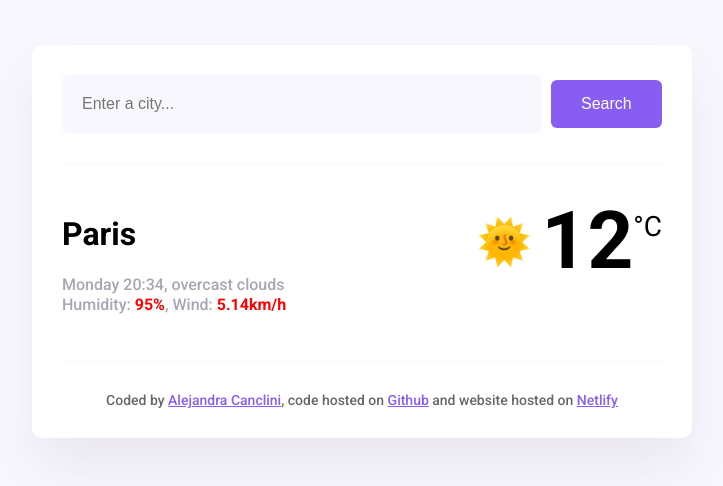
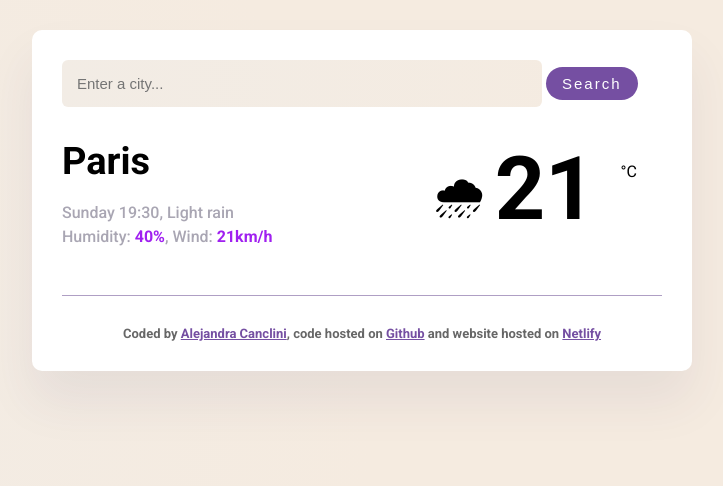
Before and after one commit to malecanclini/meteo, a website: page index.html in a window 1280 px wide. Shown: the whole page, without its empty margins (278-1001 px from the left). Drawn offline with nearby package versions, Linux system fonts and the light colour scheme; files that its build step writes are made by us from their sources.

Commit message:
fixed broked codes

```diff
--- a/index.html
+++ b/index.html
@@ -1,42 +1,46 @@
 <!DOCTYPE html>
 <html lang="en">
   <head>
-    <meta charset="UTF-8">
-    <meta name="viewport" content="width=device-width, initial-scale=1.0">
-    <link rel="stylesheet" href="css/style.css"> <!-- Asegúrate de la ruta correcta -->
-    <link rel="preconnect" href="https://fonts.googleapis.com">
-    <link rel="preconnect" href="https://fonts.gstatic.com" crossorigin>
-    <link rel="stylesheet" href="scr/style.css">
-    <link href="https://fonts.googleapis.com/css2?family=Roboto:wght@100;300;400;500;700;900&display=swap" rel="stylesheet">
-    <script src="https://cdn.jsdelivr.net/npm/axios/dist/axios.min.js"></script>
-    <title>Meteo App</title>
+    <meta charset="UTF-8" />
+    <meta name="viewport" content="width=device-width, initial-scale=1.0" />
+    <link rel="preconnect" href="https://fonts.googleapis.com" />
+    <link rel="preconnect" href="https://fonts.gstatic.com" crossorigin />
+    <link
+      href="https://fonts.googleapis.com/css2?family=Roboto:ital,wght@0,100;0,300;0,400;0,500;0,700;0,900;1,100;1,300;1,400;1,500;1,700;1,900&display=swap"
+      rel="stylesheet"
+    />
+    <link rel="stylesheet" href="scr/styles.css" />
+    <script src="https://cdn.jsdelivr.net/npm/axios@1.6.7/dist/axios.min.js"></script>
+    <title>Weather App</title>
   </head>
   <body>
-    <div class="weather-app">
+    <div class="weatherApp">
       <header>
-            <form class="search-form" id="search-form">
-                <input type="search"
+        <form class="searchForm" id="search-form">
+          <input
+            type="search"
             placeholder="Enter a city..."
             required
             id="search-form-input"
-                       class="search-form-input"/>
-                <input type="submit" value="Search" class="search-form-button"/>
+            class="searchFormInput"
+          />
+          <input type="submit" value="Search" class="searchFormButton" />
         </form>
       </header>
       <main>
-            <div class="weather-app-data">
+        <div class="weatherAppData">
           <div>
-                    <h1 id="weather-app-city">Paris</h1> <!-- Cambié a ID -->
-                    <p class="weather-app-details">
-                        Monday 20:34, overcast clouds
-                        <br/>
-                        Humidity: <strong>95%</strong>, Wind: <strong>5.14km/h</strong>
+            <h1 class="weatherAppCity" id="city">Paris</h1>
+            <p class="weatherAppDetails">
+              Sunday 19:30, Light rain
+              <br />
+              Humidity: <strong>40%</strong>, Wind: <strong>21km/h</strong>
             </p>
           </div>
-                <div class="weather-app-temperature-container">
-                    <div class="weather-app-icon">🌞</div>
-                    <div id="weather-app-temperature" class="weather-app-temperature">12</div> <!-- Cambié a ID -->
-                    <div class="weather-app-unit">°C</div>
+          <div class="weatherAppTempContainer">
+            <div class="weatherAppIcon">🌧</div>
+            <div class="weatherAppTempValue" id="temperature">21</div>
+            <div class="weatherAppUnit">°C</div>
           </div>
         </div>
       </main>
@@ -46,6 +50,7 @@
         <a href="https://github.com/malecanclini/meteo" target="_blank"> Github</a> and website hosted on
         <a href="https://meteo-shecodes-app-canclini.netlify.app/" target="_blank"> Netlify </a>
       </footer>
-        <script src="scr/index.js"></script> <!-- Asegúrate de la ruta correcta -->
+    </div>
+    <script src="scr/app.js"></script>
   </body>
 </html>
--- /dev/null
+++ b/scr/app.js
@@ -0,0 +1,26 @@
+function updateWeather(response) {
+    let temperatureElement = document.querySelector("#temperature");
+    let temperature = response.data.temperature.current;
+
+    let cityElement = document.querySelector("#city");
+    cityElement.innerHTML = response.data.city;
+    temperatureElement.innerHTML = Math.round(temperature);
+  }
+
+  function searchCity(city) {
+    let apiKey = "4c2d34edtb05a9b0ao32170dd17e08f4";
+    let apiUrl =
+      `https://api.shecodes.io/weather/v1/current?query=${city}&key=${apiKey}`;
+    axios.get(apiUrl).then(updateWeather);
+  }
+
+  function handleSearchSubmit(event) {
+    event.preventDefault();
+    let searchInput = document.querySelector("#search-form-input");
+    let cityElement = document.querySelector("#city");
+    cityElement.innerHTML = searchInput.value;
+    searchCity(searchInput.value);
+  }
+
+  let searchFormElement = document.querySelector("#search-form");
+  searchFormElement.addEventListener("submit", handleSearchSubmit);
--- a/scr/index.js
+++ /dev/null
@@ -1,41 +0,0 @@
-function searchCity(city) {
-  const apiKey = '4c2d34edtb05a9b0ao32170dd17e08f4'; // Reemplaza con tu clave de API
-  const apiUrl = `https://api.shecodes.io/weather/v1/current?query=${city}&key=${apiKey}`;
-
-  axios.get(apiUrl)
-    .then(response => {
-      // Procesa los datos recibidos
-      const temperature = response.data.current.temperature; // Temperatura en grados Celsius
-      const unit = '°C'; // Aquí puedes cambiar la unidad si es necesario
-      const description = response.data.current.condition.description;
-      const cityElement = document.querySelector("#weather-app-city");
-      const tempElement = document.querySelector("#weather-app-temperature");
-
-      // Actualiza los elementos de la interfaz
-      cityElement.innerHTML = `${city}`;
-      tempElement.innerHTML = `${temperature}${unit} - ${description}`;
-    })
-    .catch(error => {
-      console.error('Error:', error);
-      const cityElement = document.querySelector("#weather-app-city");
-      const tempElement = document.querySelector("#weather-app-temperature");
-      cityElement.innerHTML = "No se pudo obtener el clima.";
-      tempElement.innerHTML = ""; // Limpia la temperatura mostrada
-    });
-}
-
-function handleSearchSubmit(event) {
-  event.preventDefault(); // Evitar que la página se recargue
-
-  let searchInput = document.querySelector("#search-form-input");
-  if (searchInput) {
-      let cityName = searchInput.value.trim(); // Obtener el valor del input y eliminar espacios
-      if (cityName) {
-          searchCity(cityName); // Llamar a la función searchCity
-      } else {
-          console.error("Ciudad no encontrada");
-      }
-  } else {
-      console.error("No se encontró el input de búsqueda");
-  }
-}
--- a/scr/style.css
+++ /dev/null
@@ -1,96 +0,0 @@
-body {
-  background: #f9f7fe;
-  font-family: "Roboto", sans-serif;
-}
-
-a {
-  color: #885df1;
-}
-
-.weather-app {
-  background: white;
-  max-width: 600px;
-  margin: 45px auto;
-  box-shadow: 0 30px 50px rgba(65, 50, 100, 0.08);
-  border-radius: 10px;
-  padding: 30px;
-}
-
-header {
-  border-bottom: 1px solid #f9f7fe;
-  padding: 0 0 30px 0;
-}
-
-.search-form-input {
-  background-color:  #f9f7fe;
-  border: none;
-  border-radius: 6px;
-  width: 80%;
-  padding: 20px;
-  font-size: 16px;
-}
-
-.search-form-button {
-  background-color: #885df1;
-  padding: 15px 30px;
-  border: none;
-  font-size: 16px;
-  margin-left: 5px;
-  border-radius: 6px;
-  color: white;
-}
-
-main {
-  padding: 30px 0;
-}
-
-.weather-app-data {
-  display: flex;
-  justify-content: space-between;
-}
-
-.weather-app-city {
-  margin: 0;
-  font-size: 38px;
-  line-height: 48px;
-}
-
-.weather-app-details {
- font: 16px;
- line-height: 20px;
- color: rgba(39, 33, 66, 0.4);
- font-weight: 500;
-}
-
-.weather-app-details strong {
-  color: red;
- }
-
-.weather-app-temperature-container {
-  display: flex;
-}
-
-.weather-app-icon {
-  font-size: 44px;
-  margin-top: 22px;
-}
-
-.weather-app-temperature {
-  font-size: 80px;
-  margin-left: 10px;
-  font-weight: bold;
-}
-
-.weather-app-unit {
-  font-size: 28px;
-  margin-top: 16px;
-}
-
-  footer {
-  border-top: 1px solid #f9f7fe;
-  padding: 30px 0 0 0;
-  text-align: center;
-  font-weight: 500;
-  font-size: 14px;
-  color: rgba(0, 0, 0, 0.6)
-}
--- /dev/null
+++ b/scr/styles.css
@@ -0,0 +1,81 @@
+body {
+    background: radial-gradient(666px at 0.4% 48%, #f2ece5 0%, #f5ebe0 97.5%)
+      no-repeat center center fixed;
+    background-size: cover;
+    font-family: "Roboto", sans-serif;
+  }
+  a {
+    color: #754fa2;
+  }
+  main {
+    padding: 30px 0;
+  }
+  .weatherApp {
+    background: white;
+    max-width: 600px;
+    margin: 30px auto;
+    box-shadow: 0 30px 50px rgba(65, 50, 100, 0.08);
+    border-radius: 10px;
+    padding: 30px;
+  }
+  .searchFormInput {
+    background: radial-gradient(666px at 0.4% 48%, #f2ece5 0%, #f5ebe0 97.5%);
+    border: none;
+    border-radius: 6px;
+    width: 80%;
+    padding: 15px 15px;
+    font-size: 15px;
+  }
+  .searchFormButton {
+    background: #754fa2;
+    font-size: 15px;
+    color: #fff;
+    padding: 0.5rem 1rem;
+    border-radius: 100px;
+    border: none;
+    text-align: center;
+    letter-spacing: 2px;
+    transition: 0.5s;
+    cursor: pointer;
+  }
+  footer {
+    border-top: 1px solid  #af9fc4;;
+    padding: 30px 0 0 0;
+    text-align: center;
+    font-size: 13px;
+    color: rgba(0, 0, 0, 0.6);
+    font-weight: bold;
+  }
+  .weatherAppData {
+    display: flex;
+    justify-content: space-between;
+  }
+  .weatherAppCity {
+    margin: 0;
+    font-size: 38px;
+    line-height: 48px;
+  }
+  .weatherAppDetails {
+    font-size: 16px;
+    line-height: 24px;
+    font-weight: 500;
+    color: rgba(39, 33, 66, 0.4);
+  }
+  .weatherAppDetails strong {
+    color: #a020f0;
+  }
+  .weatherAppTempContainer {
+    display: flex;
+  }
+  .weatherAppTempValue {
+    font-size: 88px;
+    font-weight: bold;
+    margin-left: 10px;
+  }
+  .weatherAppIcon {
+    font-size: 46px;
+    margin-top: 22px;
+  }
+  .weatherAppUnit {
+    margin: 25px;
+  }
```
Also changed, not shown: package.json (added, +21 -0 lines). Lines whose indentation alone changed are shown as unchanged.
